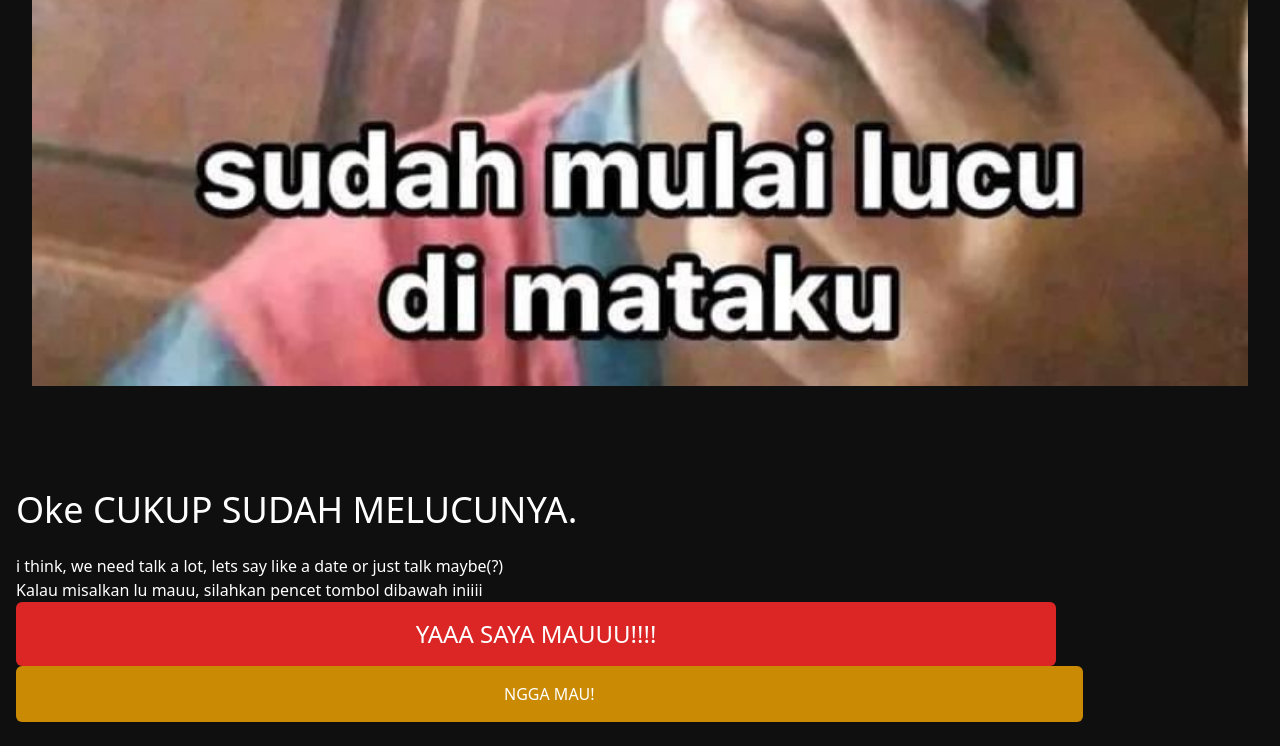
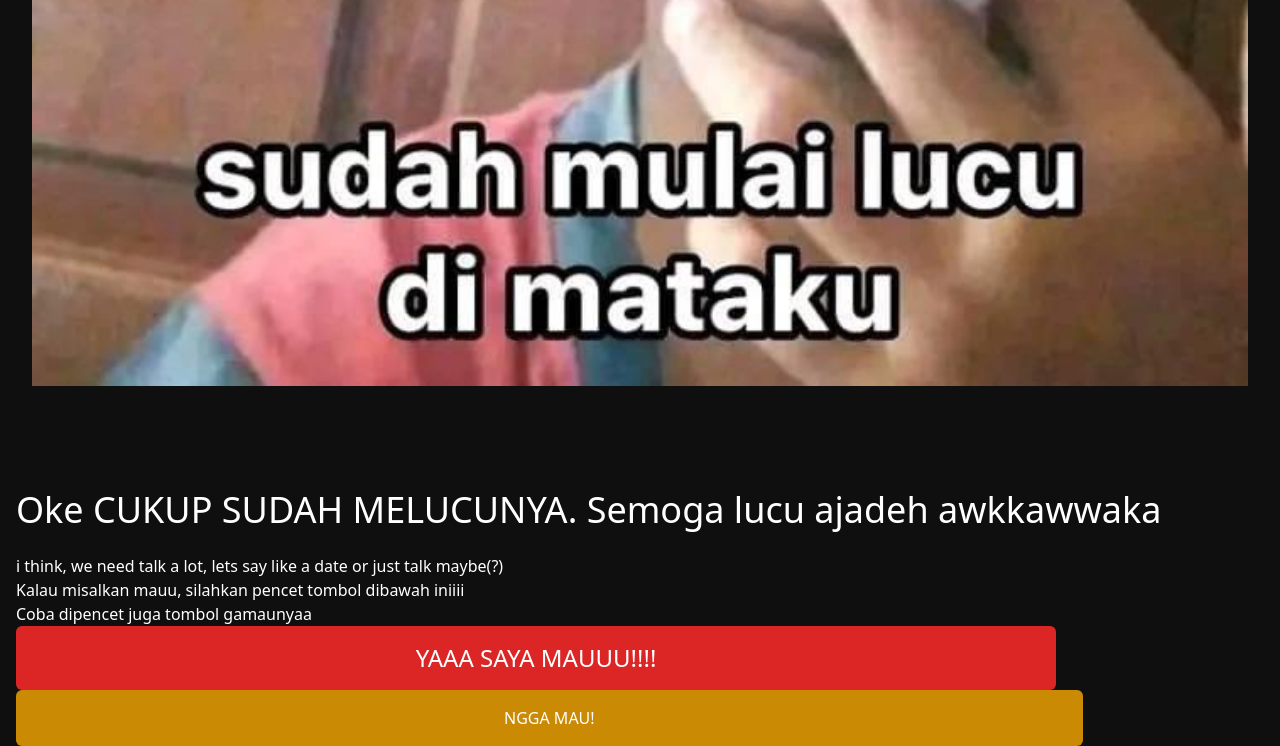
Before and after one commit to dulabdul/foryou, a website: page index.html in a window 1280 px wide. Shown: the part 8329-9075 px from the top of the page. Before the commit the page ends 9051 px from the top, so only its background shows below. Drawn offline with nearby package versions, Linux system fonts and the light colour scheme.

Commit message:
add footer

```diff
--- a/index.html
+++ b/index.html
@@ -90,15 +90,18 @@
           <br />
           <br />
           <br />
-          <p class="text-4xl text-white">Oke CUKUP SUDAH MELUCUNYA.</p>
+          <p class="text-4xl text-white">
+            Oke CUKUP SUDAH MELUCUNYA. Semoga lucu ajadeh awkkawwaka
+          </p>
           <br />
           <p class="text-white">
             i think, we need talk a lot, lets say like a date or just talk
             maybe(?)
           </p>
           <p class="text-white">
-            Kalau misalkan lu mauu, silahkan pencet tombol dibawah iniiii
+            Kalau misalkan mauu, silahkan pencet tombol dibawah iniiii
           </p>
+          <p class="text-white">Coba dipencet juga tombol gamaunyaa</p>
           <div class="flex flex-col gap-4">
             <div
               id="mau"
@@ -120,6 +123,9 @@
         </div>
       </section>
     </main>
+    <footer>
+      <p class="italic text-sm text-white text-center">Made By Abdul</p>
+    </footer>
   </body>
   <script>
     const gamau = (id) => {
```
Also changed, not shown: 1 other file.
